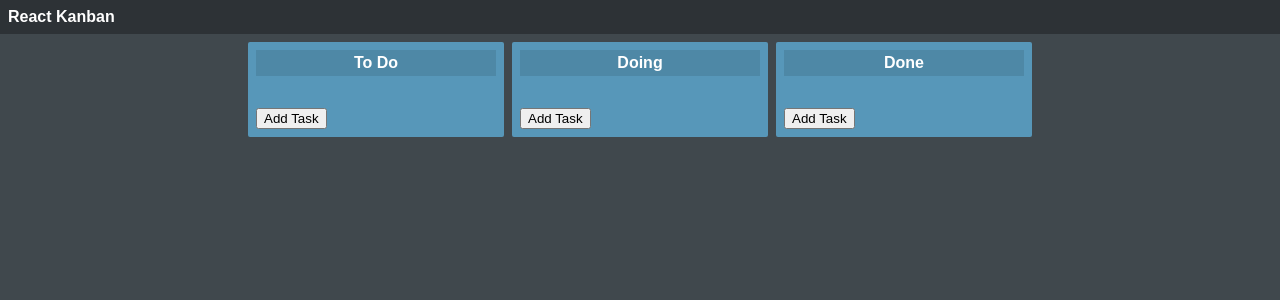
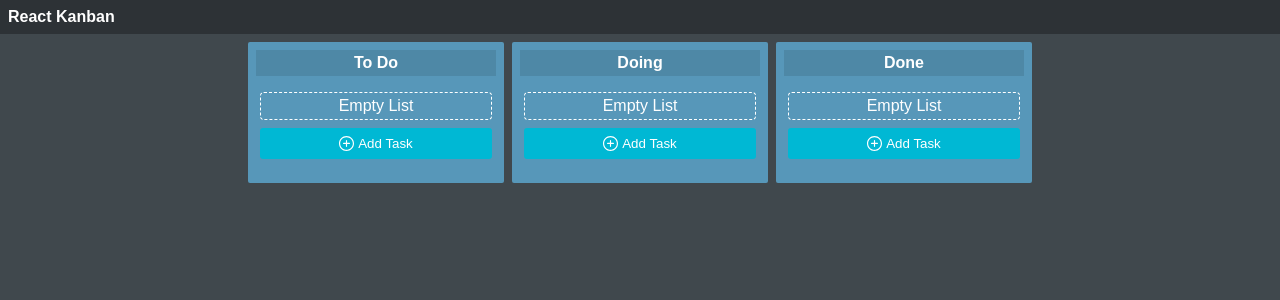
Before and after one commit to gerrysousa/react-para-iniciantes, a React (Vite) app: page / in a window 1280 px wide. Shown: the top 300 px of the page. Built offline with nearby package versions, Linux system fonts and the light colour scheme.

Commit message:
Renderização condicional e uso de SVG

```diff
--- a/src/components/TaskList/TaskList.jsx
+++ b/src/components/TaskList/TaskList.jsx
@@ -2,6 +2,7 @@ import React from "react";
 import "./tasklist.css";
 import PropTypes from "prop-types";
 import TaskItem from "../TaskItem/TaskItem";
+import plusIcon from "../../img/plus-icon.svg";
 
 export default function TaskList({
   title,
@@ -33,8 +34,12 @@ export default function TaskList({
             />
           );
         })}
+        {tasks.length === 0 && <div className="empty-list">Empty List</div>}
+        <button onClick={addTask} className="btn">
+          <img src={plusIcon} alt="plus" />
+          Add Task
+        </button>
       </div>
-      <button onClick={addTask}>Add Task</button>
     </div>
   );
 }
@@ -43,5 +48,4 @@ TaskList.propTypes = {
   title: PropTypes.string.isRequired,
   onAddTask: PropTypes.func.isRequired,
   tasks: PropTypes.array.isRequired,
-  onTaskUpdate: PropTypes.func.isRequired,
 };
```
Also changed, not shown: src/img/plus-icon.svg (added), 1 other file (tests, documents, lock files or other folders).
